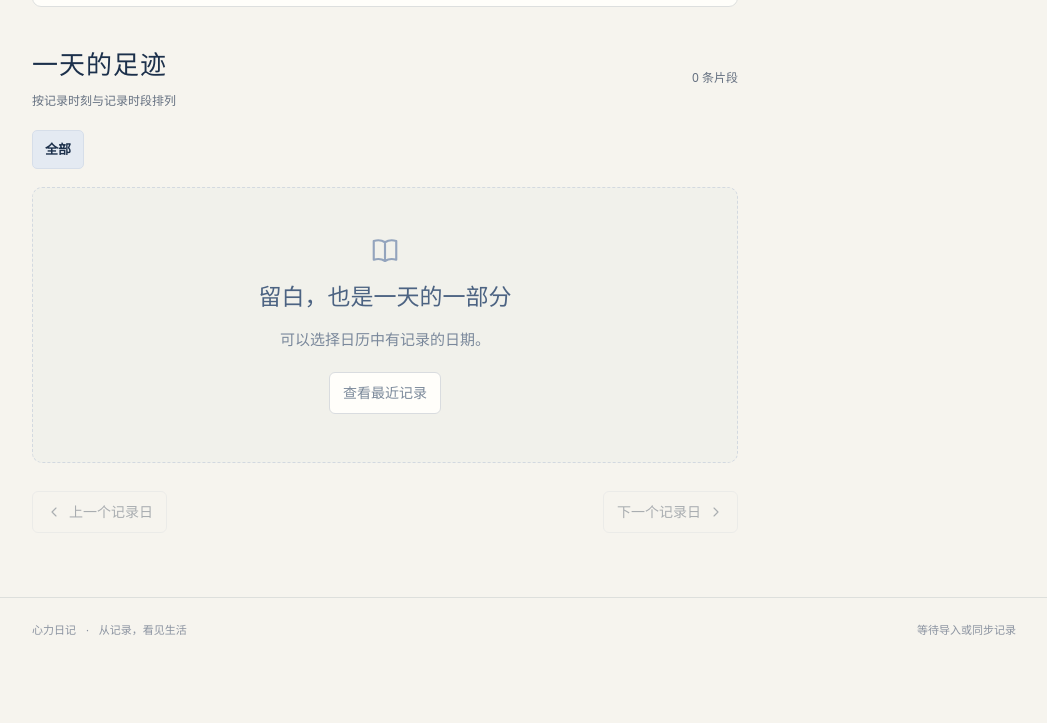
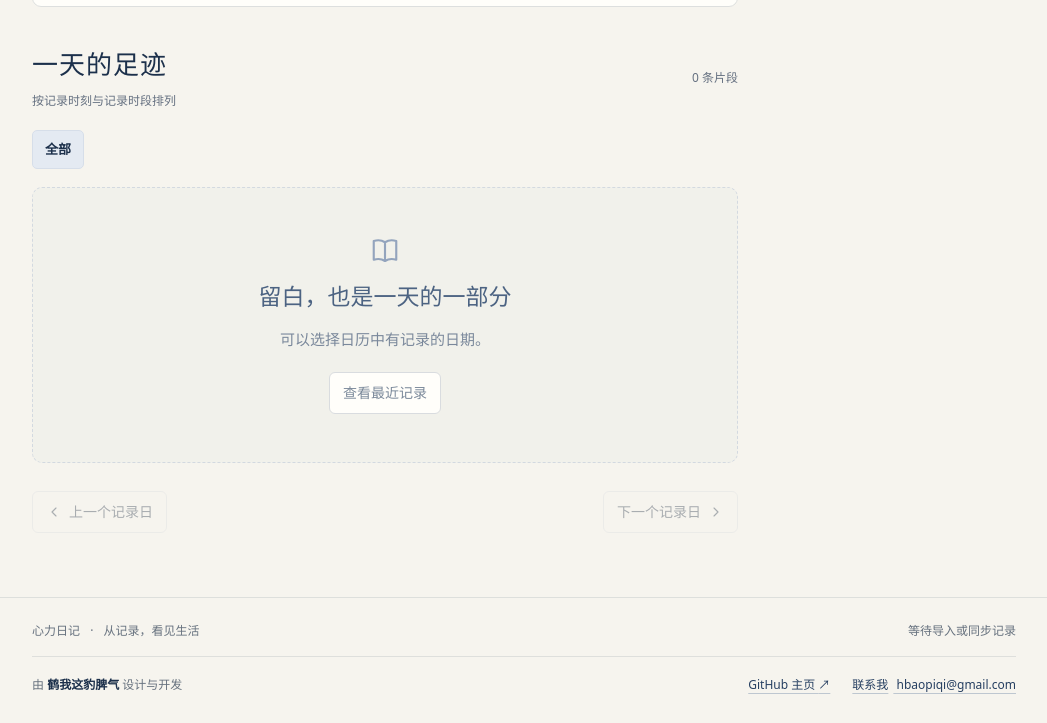
Before and after one commit to HBaopiqi/heartball-diary, a website: page public/index.html in a window 1280 px wide. Shown: the part 1315-2038 px from the top of the page, without its empty margins (226-1273 px from the left). Before the commit the page ends 1977 px from the top, so only its background shows below. Drawn offline with Linux system fonts and the light colour scheme; no server answers.

Commit message:
Add author credit and contact links to website footer

```diff
--- /dev/null
+++ b/public/author.css
@@ -0,0 +1,71 @@
+.footer {
+  display: flex;
+  flex-direction: column;
+  align-items: stretch;
+  gap: 14px;
+  color: #66717e;
+  font-size: 12px;
+  line-height: 1.8;
+}
+
+.footer-meta,
+.footer-author,
+.author-links {
+  display: flex;
+  align-items: center;
+  flex-wrap: wrap;
+  gap: 8px 24px;
+}
+
+.footer-meta,
+.footer-author {
+  justify-content: space-between;
+}
+
+.footer-author {
+  padding-top: 12px;
+  border-top: 1px solid var(--line);
+}
+
+.author-signature strong {
+  color: var(--ink);
+  font-weight: 600;
+}
+
+.author-links {
+  gap: 4px 22px;
+}
+
+.author-links a {
+  display: inline-block;
+  padding: 5px 0;
+  color: var(--green);
+  text-decoration: underline;
+  text-decoration-color: #bec7d0;
+  text-underline-offset: 4px;
+  overflow-wrap: anywhere;
+}
+
+.author-links a:hover {
+  color: var(--ink);
+  text-decoration-color: currentColor;
+}
+
+.author-contact-label {
+  margin-right: 5px;
+}
+
+@media (max-width: 600px) {
+  .footer-meta,
+  .footer-author {
+    align-items: flex-start;
+    flex-direction: column;
+    gap: 4px;
+  }
+
+  .author-links {
+    align-items: flex-start;
+    flex-direction: column;
+    gap: 0;
+  }
+}
--- a/public/index.html
+++ b/public/index.html
@@ -9,6 +9,7 @@
   <link rel="stylesheet" href="markdown.css">
   <link rel="stylesheet" href="readability.css">
   <link rel="stylesheet" href="profile.css">
+  <link rel="stylesheet" href="author.css">
 </head>
 <body>
   <a class="skip-link" href="#main">跳到内容</a>
@@ -38,7 +39,16 @@
         <button id="profile-button" class="profile-button" type="button" aria-haspopup="dialog" aria-label="管理档案"><span class="profile-button-symbol" aria-hidden="true">我</span><span class="profile-button-copy"><small>档案</small><span id="profile-button-label">我的记录</span></span><span aria-hidden="true">⌄</span></button>
       </header>
       <main id="main" tabindex="-1"><div id="page-content"></div></main>
-      <footer class="footer"><span>心力日记 <span class="footer-dot">·</span> 从记录，看见生活</span><span id="footer-sync"></span></footer>
+      <footer class="footer">
+        <div class="footer-meta"><span>心力日记 <span class="footer-dot">·</span> 从记录，看见生活</span><span id="footer-sync"></span></div>
+        <div class="footer-author">
+          <span class="author-signature">由 <strong>鹤我这豹脾气</strong> 设计与开发</span>
+          <nav class="author-links" aria-label="作者与联系">
+            <a href="https://github.com/HBaopiqi" target="_blank" rel="noopener noreferrer">GitHub 主页 <span aria-hidden="true">↗</span></a>
+            <a href="mailto:hbaopiqi@gmail.com"><span class="author-contact-label">联系我</span> hbaopiqi@gmail.com</a>
+          </nav>
+        </div>
+      </footer>
     </div>
   </div>
   <div id="toast" class="toast" role="status" aria-live="polite"></div>
```
